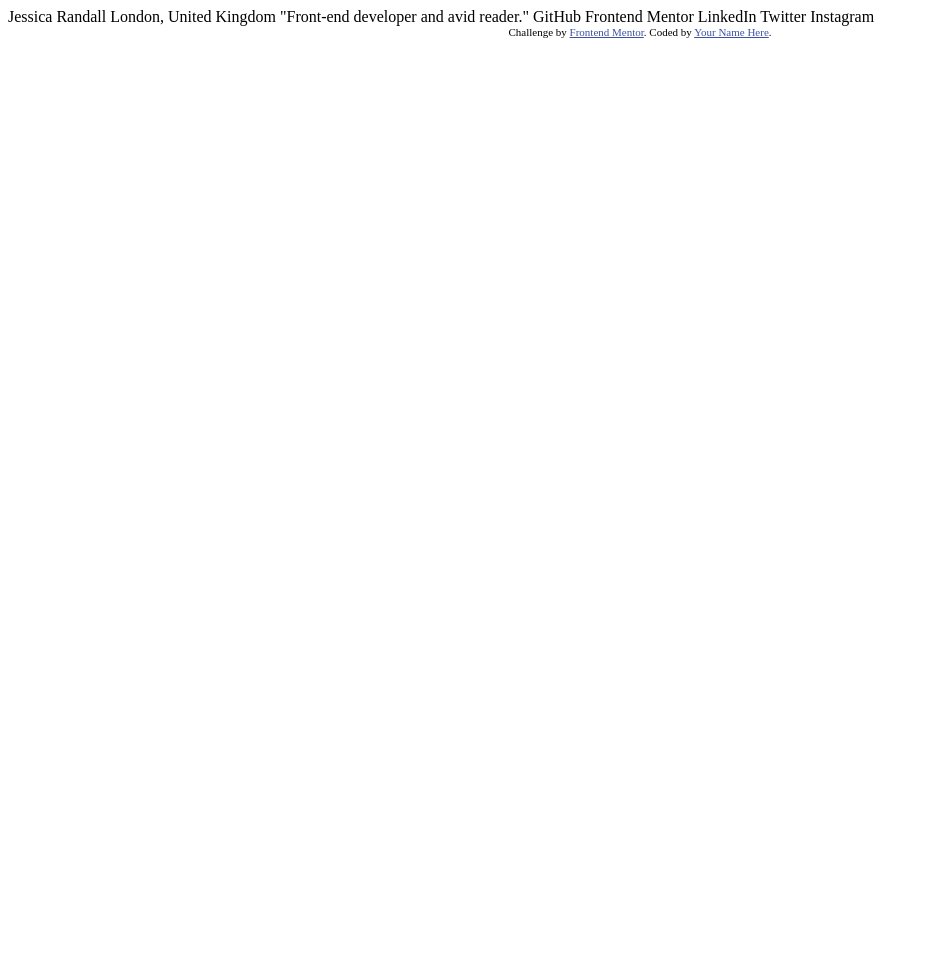
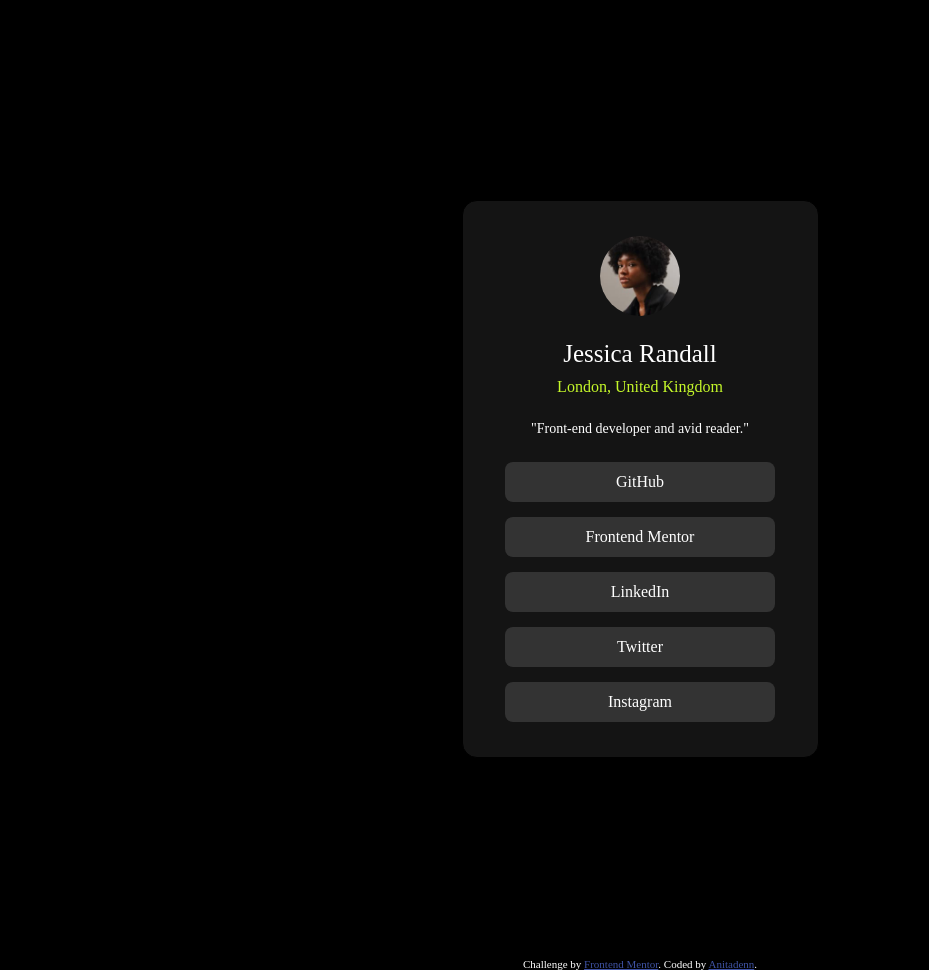
Before and after one commit to anitadenn/social_links_profile, a plain HTML site: page index.html in a window 1280 px wide. Shown: the whole page, without its empty margins (0-929 px from the left). Before the commit the page ends 800 px from the top, so only its background shows below. Drawn offline with Linux system fonts and the light colour scheme.

Commit message:
initial commit

```diff
--- a/index.html
+++ b/index.html
@@ -10,26 +10,44 @@
   <link rel="stylesheet" href="style.css">
 
   <!-- Feel free to remove these styles or customise in your own stylesheet 👍 -->
-  <style>
-    .attribution { font-size: 11px; text-align: center; }
-    .attribution a { color: hsl(228, 45%, 44%); }
-  </style>
+
 </head>
 <body>
-
-  Jessica Randall
-  London, United Kingdom
-  "Front-end developer and avid reader."
-
-  GitHub
-  Frontend Mentor
-  LinkedIn
-  Twitter
-  Instagram
+  <div class="profile_page">
+    <div class="image">
+      <img src="assets/images/avatar-jessica.jpeg">
+    </div>
+    <div class="name">
+      Jessica Randall
+    </div>
+    <div class="from">
+      <p>London, United Kingdom</p>
+    </div>
+    <div class="headline">
+      <p>"Front-end developer and avid reader."</p>
+    </div>
+<div class="prof_links">
+    <div class="link">
+      <a href="#">GitHub</a>
+    </div>
+    <div class="link">
+      <a href="#">Frontend Mentor</a>
+    </div>
+    <div class="link">
+      <a href="#">LinkedIn</a>
+    </div>
+    <div class="link">
+      <a href="#">Twitter</a>
+    </div>
+    <div class="link">
+      <a href="#">Instagram</a>
+    </div>
+  </div>
+</div>
 
   <div class="attribution">
     Challenge by <a href="https://www.frontendmentor.io?ref=challenge" target="_blank">Frontend Mentor</a>.
-    Coded by <a href="#">Your Name Here</a>.
+    Coded by <a href="https://www.github.com/anitadenn">Anitadenn</a>.
   </div>
 </body>
 </html>
--- a/style.css
+++ b/style.css
@@ -0,0 +1,92 @@
+
+*{
+    margin: 0;
+    padding: 0;
+
+}
+.attribution {
+    font-size: 11px;
+    text-align: center;
+    color: #fff;
+}
+.attribution a {
+    color: hsl(228, 45%, 44%);
+}
+body{
+    background-color: #000;
+
+}
+.profile_page{
+    border: 1px solid black;
+    width: 355px;
+    margin: auto;
+    background-color: hsl(0, 0%, 8%);
+    border-radius: 15px;
+    display: flex;
+    flex-direction: column;
+    align-items: center;
+    margin-top: 200px;
+    margin-bottom: 200px;
+}
+.image{
+    margin-top: 35px;
+    margin-bottom: 20px;
+}
+
+.image img{
+    height: 80px;
+    position: relative;
+    border-radius: 50%;
+}
+
+.name{
+    font-size: 25px;
+    margin-bottom: 10px;
+    color: #fff;
+}
+.from{
+    color: hsl(75, 94%, 57%);
+    margin-bottom: 25px;
+}
+.headline{
+    margin-bottom: 10px;
+    color: #fff;
+}
+.headline p{
+    font-size: 14px;
+}
+.prof_links{
+    position: relative;
+    display: flex;
+    flex-direction: column;
+    align-items: center;
+    justify-content: flex-end;
+    flex-basis: 60%;
+    width: 76%;
+    margin-bottom: 35px;
+}
+.link{
+    background-color: hsl(0, 0%, 20%);
+    width: 100%;
+    height: 100%;
+    text-align: center;
+    border-radius: 8px;
+    margin: 15px 0 0 0;
+    cursor: pointer;
+    flex-grow: 1;
+
+}
+
+.link a{
+    display: block;
+    text-decoration: none;
+    flex-grow: 1;
+    color: #fff;
+    padding: 11px;
+    border-radius: 8px;
+}
+
+.link a:hover {
+    background-color: hsl(75, 94%, 57%);
+    color: #000;
+}
```
Also changed, not shown: 1 other file.
